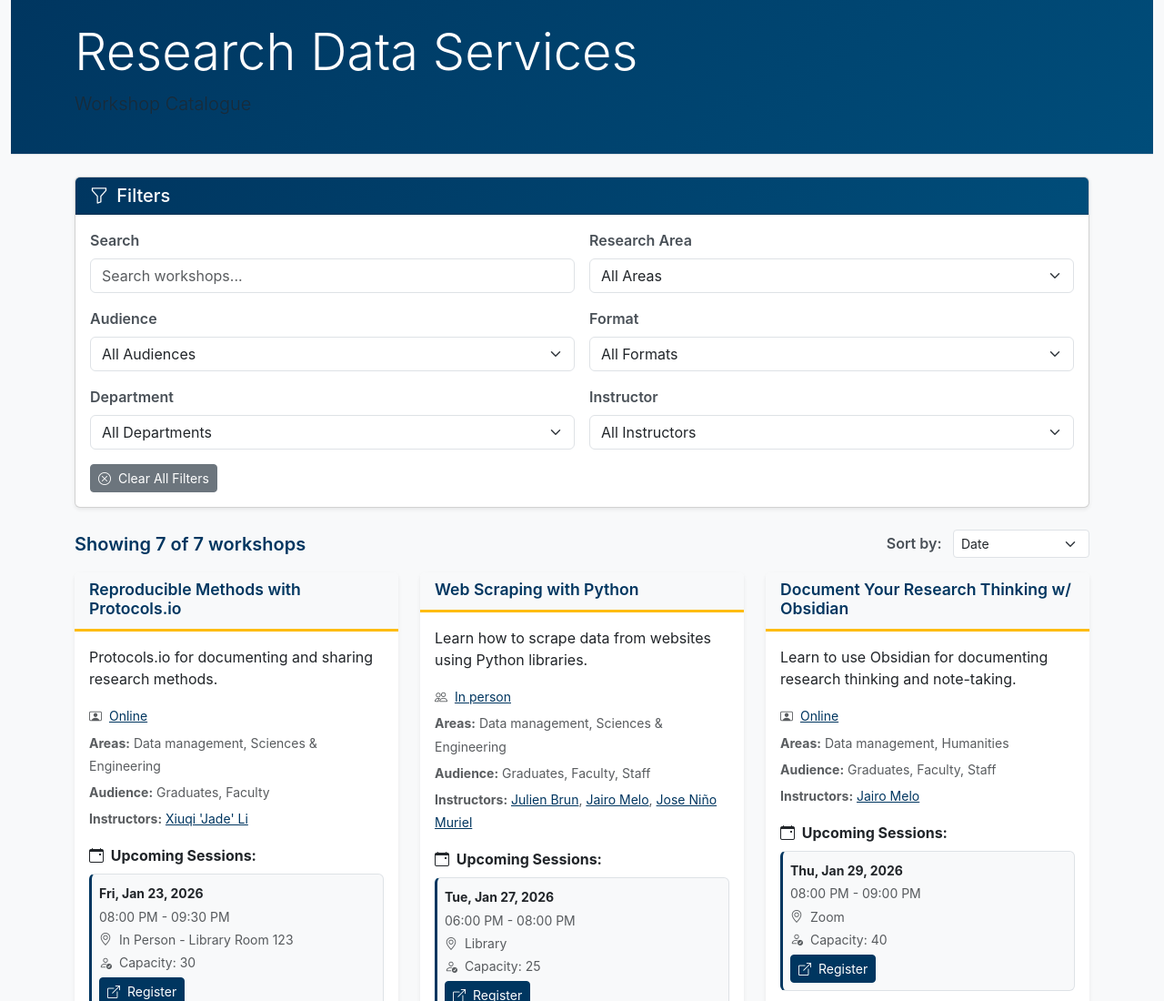
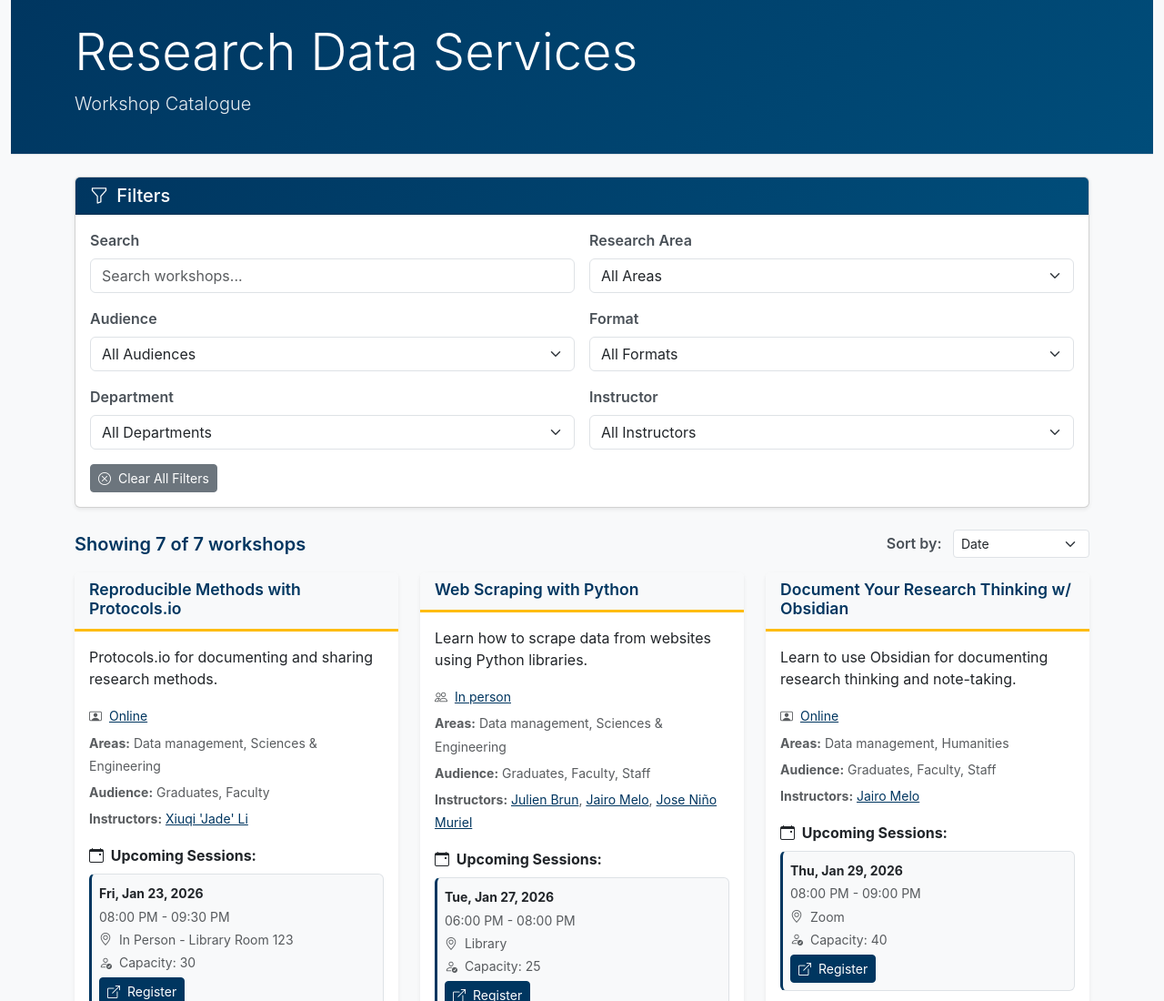
Before and after one commit to UCSB-Library-Research-Data-Services/rds-ws-catalogue, a plain HTML site: page index.html in a window 1280 px wide. Shown: the top 1100 px of the page at 91% size. Drawn offline with nearby package versions, Linux system fonts and the light colour scheme.

Commit message:
minor style change

```diff
--- a/index.html
+++ b/index.html
@@ -13,7 +13,7 @@
             <header class="py-4 mb-4 border-bottom">
                 <div class="container">
                     <h1 class="display-4 mb-2">Research Data Services</h1>
-                    <p class="lead text-muted">Workshop Catalogue</p>
+                    <p class="lead">Workshop Catalogue</p>
                 </div>
             </header>
 
```
